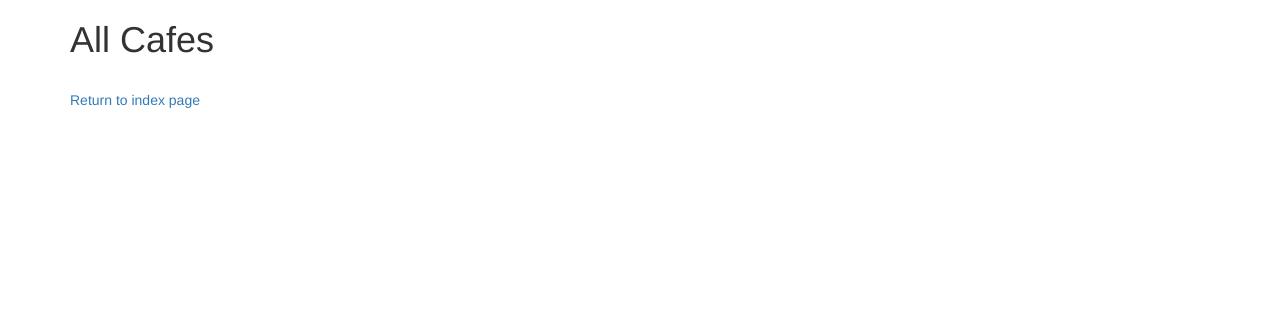
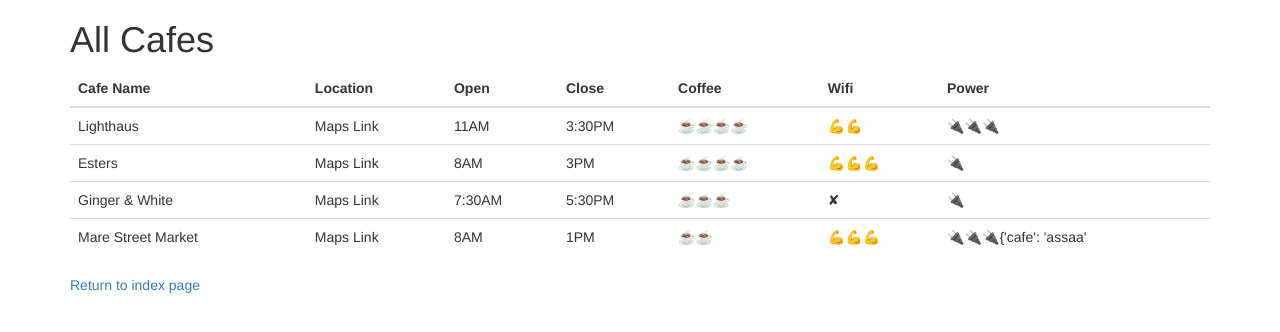
Before and after one commit to Jan0Fu/coffee_and_wifi, a Flask app: page /cafes in a window 1280 px wide. Shown: the top 332 px of the page. Run offline with Flask 2, Linux system fonts and the light colour scheme; some libraries are stand-ins or nearby versions.

Commit message:
Improved functionality

```diff
--- a/cafe-data.csv
+++ b/cafe-data.csv
@@ -2,4 +2,4 @@
 Lighthaus,https://goo.gl/maps/2EvhB4oq4gyUXKXx9,11AM, 3:30PM,☕☕☕☕️,💪💪,🔌🔌🔌
 Esters,https://goo.gl/maps/13Tjc36HuPWLELaSA,8AM,3PM,☕☕☕☕,💪💪💪,🔌
 Ginger & White,https://goo.gl/maps/DqMx2g5LiAqv3pJQ9,7:30AM,5:30PM,☕☕☕,✘,🔌
-Mare Street Market,https://goo.gl/maps/ALR8iBiNN6tVfuAA8,8AM,1PM,☕☕,💪💪💪,🔌🔌🔌
+Mare Street Market,https://goo.gl/maps/ALR8iBiNN6tVfuAA8,8AM,1PM,☕☕,💪💪💪,🔌🔌🔌{'cafe': 'assaa', 'location': 'https://goo.gl/maps/13Tjc36HuPWLELaSA', 'open_time': datetime.time(3, 30), 'close_time': datetime.time(12, 30), 'coffee_rating': '☕', 'wifi_rating': '💪', 'power_rating': '🔌', 'submit': True, 'csrf_token': 'ImViOWM2MzQxMDYyNTEwMGNhNzdkNzc0MWRlYTA0NDc1OTNjYjJmN2Ei.Y6ljxA.HE0ZjRarwsKERaMiq77Sbmp_aLc'}
--- a/main.py
+++ b/main.py
@@ -1,13 +1,10 @@
-from flask import Flask, render_template
+from flask import Flask, render_template, redirect, url_for
 from flask_bootstrap import Bootstrap
 from flask_wtf import FlaskForm
-from wtforms import StringField, SubmitField, RadioField
-from wtforms.fields.html5 import URLField, TimeField
+from wtforms import StringField, SubmitField, SelectField
 from wtforms.validators import DataRequired, URL
 import csv
-import pandas
 
-data_file = pandas.read_csv("cafe-data.csv")
 
 app = Flask(__name__)
 app.config['SECRET_KEY'] = '8BYkEfBA6O6donzWlSihBXox7C0sKR6b'
@@ -16,24 +13,15 @@
 
 class CafeForm(FlaskForm):
     cafe = StringField('Cafe name', validators=[DataRequired()])
-    location = URLField('Location', validators=[DataRequired(), URL()])
-    open_time = TimeField('Open time', validators=[DataRequired()])
-    close_time = TimeField('Close time', validators=[DataRequired()])
-    coffee_rating = RadioField('Coffee rating', choices=["☕", "☕☕", "☕☕☕", "☕☕☕☕", "☕☕☕☕☕"], validators=[DataRequired()])
-    wifi_rating = RadioField('WiFi rating', choices=["💪", "💪💪", "💪💪💪", "💪💪💪💪", "💪💪💪💪💪"], validators=[DataRequired()])
-    power_rating = RadioField('Power rating', choices=["🔌", "🔌🔌", "🔌🔌🔌", "🔌🔌🔌🔌", "🔌🔌🔌🔌🔌"], validators=[DataRequired()])
+    location = StringField('Cafe Location on Google Maps (URL)', validators=[DataRequired(), URL()])
+    open_time = StringField('Opening Time e.g. 8AM', validators=[DataRequired()])
+    close_time = StringField('Closing Time e.g. 5:30PM', validators=[DataRequired()])
+    coffee_rating = SelectField('Coffee Rating', choices=["☕", "☕☕", "☕☕☕", "☕☕☕☕", "☕☕☕☕☕"], validators=[DataRequired()])
+    wifi_rating = SelectField('WiFi Strength Rating', choices=["✘", "💪", "💪💪", "💪💪💪", "💪💪💪💪", "💪💪💪💪💪"], validators=[DataRequired()])
+    power_rating = SelectField('Power Socket Availability', choices=["✘", "🔌", "🔌🔌", "🔌🔌🔌", "🔌🔌🔌🔌", "🔌🔌🔌🔌🔌"], validators=[DataRequired()])
     submit = SubmitField('Submit')
 
-# Exercise:
-# add: Location URL, open time, closing time, coffee rating, wifi rating, power outlet rating fields
-# make coffee/wifi/power a select element with choice of 0 to 5.
-#e.g. You could use emojis ☕️/💪/✘/🔌
-# make all fields required except submit
-# use a validator to check that the URL field has a URL entered.
-# ---------------------------------------------------------------------------
 
-
-# all Flask routes below
 @app.route("/")
 def home():
     return render_template("index.html")
@@ -43,9 +31,15 @@
 def add_cafe():
     form = CafeForm()
     if form.validate_on_submit():
-        with open("cafe-data.csv", "w") as file:
-            file.write(form.data)
-        print("Invalid input")
+        with open("cafe-data.csv", mode="a") as file:
+            file.write(f"\n{form.data.cafe},"
+                       f"{form.data.location},"
+                       f"{form.data.open_time},"
+                       f"{form.data.close_time},"
+                       f"{form.data.coffee_rating},"
+                       f"{form.data.wifi_rating},"
+                       f"{form.data.power_rating}")
+        return redirect(url_for('cafes'))
     return render_template('add.html', form=form)
 
 
--- a/templates/add.html
+++ b/templates/add.html
@@ -1,4 +1,5 @@
 {% extends 'bootstrap/base.html' %}
+{% import 'bootstrap/wtf.html' as wtf %}
 
 {% block title %}Add A New Cafe{% endblock %}
 
@@ -9,9 +10,9 @@
 
       <h1>Add a new cafe into the database</h1>
 
-      <!-- This is where your WTForm will go -->
+      {{wtf.quick_form(form, novalidate=True)}}
 
-	  <p class="space-above"><a href="#">See all cafes</a></p>
+	  <p class="space-above"><a href="{{ url_for('cafes')}}">See all cafes</a></p>
 
     </div>
   </div>
--- a/templates/cafes.html
+++ b/templates/cafes.html
@@ -11,12 +11,58 @@
       <h1>All Cafes</h1>
 
 	  <table class="table">
-          <!-- This is where you will write the code to render a Bootstrap
-          Table that contains all the information from the
-          cafe-data.csv file. -->
+          <thead>
+            <tr>
+                <th scope="col">{{cafes[0][0]}}</th>
+                <th scope="col">{{cafes[0][1]}}</th>
+                <th scope="col">{{cafes[0][2]}}</th>
+                <th scope="col">{{cafes[0][3]}}</th>
+                <th scope="col">{{cafes[0][4]}}</th>
+                <th scope="col">{{cafes[0][5]}}</th>
+                <th scope="col">{{cafes[0][6]}}</th>
+            </tr>
+          </thead>
+          <tbody>
+            <tr>
+                <td>{{cafes[1][0]}}</td>
+                <td><a href="{{cafes[1][1]}}"></a>Maps Link</td>
+                <td>{{cafes[1][2]}}</td>
+                <td>{{cafes[1][3]}}</td>
+                <td>{{cafes[1][4]}}</td>
+                <td>{{cafes[1][5]}}</td>
+                <td>{{cafes[1][6]}}</td>
+            </tr>
+            <tr>
+                <td>{{cafes[2][0]}}</td>
+                <td><a href="{{cafes[2][1]}}"></a>Maps Link</td>
+                <td>{{cafes[2][2]}}</td>
+                <td>{{cafes[2][3]}}</td>
+                <td>{{cafes[2][4]}}</td>
+                <td>{{cafes[2][5]}}</td>
+                <td>{{cafes[2][6]}}</td>
+            </tr>
+            <tr>
+                <td>{{cafes[3][0]}}</td>
+                <td><a href="{{cafes[3][1]}}"></a>Maps Link</td>
+                <td>{{cafes[3][2]}}</td>
+                <td>{{cafes[3][3]}}</td>
+                <td>{{cafes[3][4]}}</td>
+                <td>{{cafes[3][5]}}</td>
+                <td>{{cafes[3][6]}}</td>
+            </tr>
+            <tr>
+                <td>{{cafes[4][0]}}</td>
+                <td><a href="{{cafes[4][1]}}"></a>Maps Link</td>
+                <td>{{cafes[4][2]}}</td>
+                <td>{{cafes[4][3]}}</td>
+                <td>{{cafes[4][4]}}</td>
+                <td>{{cafes[4][5]}}</td>
+                <td>{{cafes[4][6]}}</td>
+            </tr>
+          </tbody>
   	  </table>
 
-      <p><a href="#">Return to index page</a></p>
+      <p><a href="{{ url_for('home')}}">Return to index page</a></p>
 
     </div>
   </div>
--- a/templates/index.html
+++ b/templates/index.html
@@ -7,9 +7,9 @@
     <div class="container">
   <h1 class="display-4">☕️ Coffee & Wifi 💻</h1>
   <p class="lead">Want to work in a cafe but need power and wifi?</p>
-  <hr class="my-4">
+  <hr class="home_hr">
   <p>You've found the right place! Checkout my collection of cafes with data on power socket availability, wifi speed and coffee quality.</p>
-  <a class="btn btn-warning btn-lg" href="#" role="button">Show Me!</a>
+  <a class="btn btn-warning btn-lg" href="{{ url_for('cafes')}}" role="button">Show Me!</a>
 </div>
     </div>
 
```
